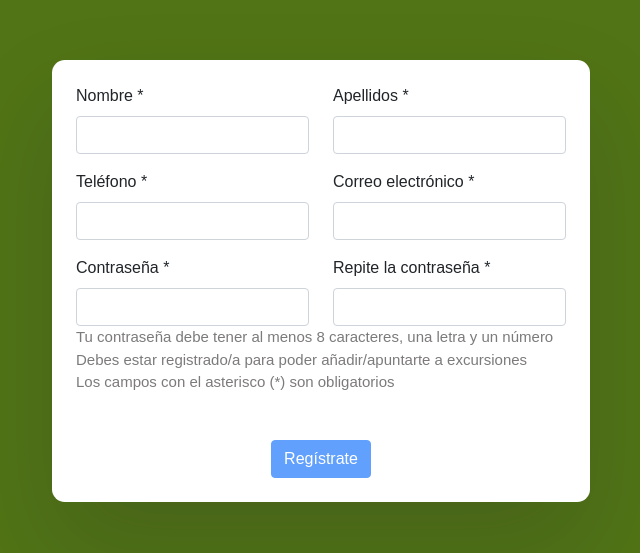
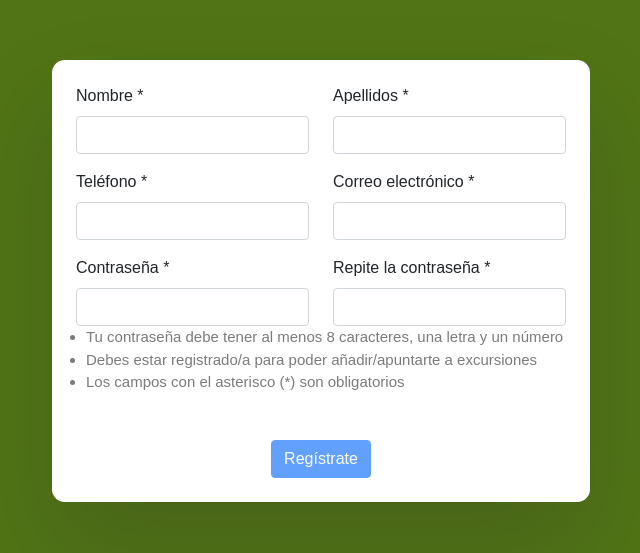
Before and after one commit to irenesj/excursiones, a React (Create React App) app: page /register in a window 1280 px wide. Shown: the part 119-672 px from the top of the page, without its empty margins (319-959 px from the left). Built offline with nearby package versions, Linux system fonts and the light colour scheme.

Commit message:
Minor updates

```diff
--- a/src/componentes/Layout/Layout.js
+++ b/src/componentes/Layout/Layout.js
@@ -44,10 +44,8 @@ const Layout = ({ children }) => {
       <div className={styles.body}>
       <Container className={styles.container}>
         <Row className={styles.nav}>
-          <Col xs="4">
-            <div className={styles.logo}>
-              Excursiones Juntos
-            </div>
+          <Col className={styles.logo} xs="4">
+             Excursiones Juntos
           </Col>
           <Col xs="8">
             <Nav className="justify-content-end">
--- a/src/componentes/Register.js
+++ b/src/componentes/Register.js
@@ -82,7 +82,11 @@ function Register(){
                                 <ValidatedFormGroup control="formGridPassword2" inputType="password" name="Repite la contraseña *" inputToChange={setSamePassword} validationFunction={validatePassword} value={samePassword}/>
                             </Row>
                             <Row>
-                                <p className={styles.list}>Tu contraseña debe tener al menos 8 caracteres, una letra y un número<br/>Debes estar registrado/a para poder añadir/apuntarte a excursiones<br/> Los campos con el asterisco &#40;*&#41; son obligatorios</p>
+                                <ul className={styles.list}>
+                                    <li>Tu contraseña debe tener al menos 8 caracteres, una letra y un número</li>
+                                    <li>Debes estar registrado/a para poder añadir/apuntarte a excursiones</li>
+                                    <li>Los campos con el asterisco &#40;*&#41; son obligatorios</li>
+                                </ul>
                             </Row>
                             <div className={styles.btn}>
                                 <Button variant="primary" type="button" onClick={submit} disabled={disabled}>
--- a/src/componentes/ValidatedFormGroup.js
+++ b/src/componentes/ValidatedFormGroup.js
@@ -18,7 +18,7 @@ function ValidatedFormGroup(props){
         <Form.Group as={Col} controlId={props.control}>
             <Form.Label>{props.name}</Form.Label>
             <Form.Control type={props.inputType} onChange={nameChange} value={props.value}/>
-            { notValid && <p className={styles.errorMessage}>No puedes dejar nada vacío o en un formato incorrecto</p> }
+            { notValid && <p className={styles.errorMessage}>Debes rellenar todos los campos correctamente</p> }
         </Form.Group>
     );
 }
--- a/src/css/Layout.module.css
+++ b/src/css/Layout.module.css
@@ -23,11 +23,11 @@
 .logo{
 
     font-family: Cambria, Cochin, Georgia, Times, 'Times New Roman', serif;
-    font-size: 31px;
+    font-size: 30px;
     font-weight: bolder;
     font-style: italic;
     padding-bottom: 15px;
-    padding-left: 10px;
+    padding-left: 20px;
     padding-right: 15px;
 }
 
--- a/src/css/Register.module.css
+++ b/src/css/Register.module.css
@@ -25,6 +25,7 @@
 
 .list{
 
+    margin-left: 10px;
     font-size: 15px;
     color: rgb(124, 122, 122);
 }
--- a/src/css/ValidatedFormGroup.module.css
+++ b/src/css/ValidatedFormGroup.module.css
@@ -1,6 +1,6 @@
 .errorMessage{
 
-    font-size: 15px;
+    font-size: 16px;
     font-weight: bold;
-    color: rgb(207, 110, 110);
+    color: rgb(207, 64, 64);
 }
```
